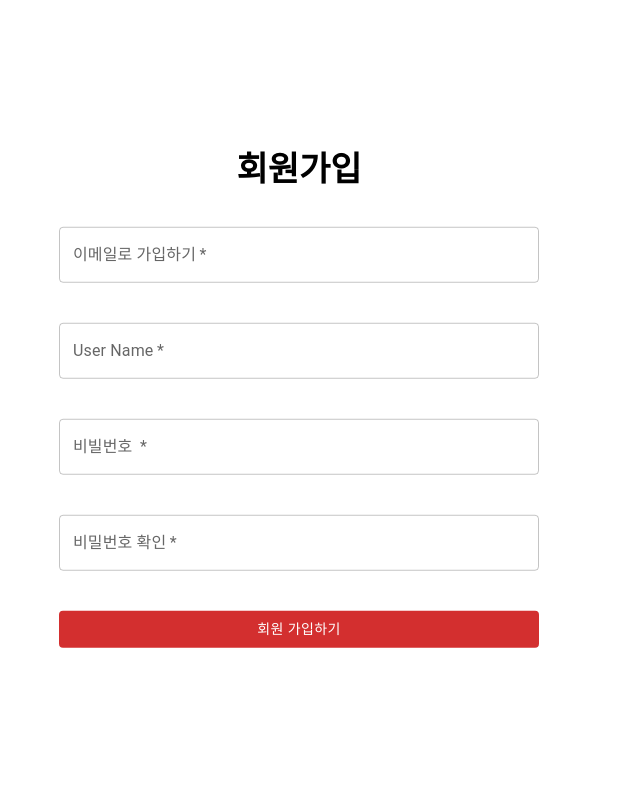
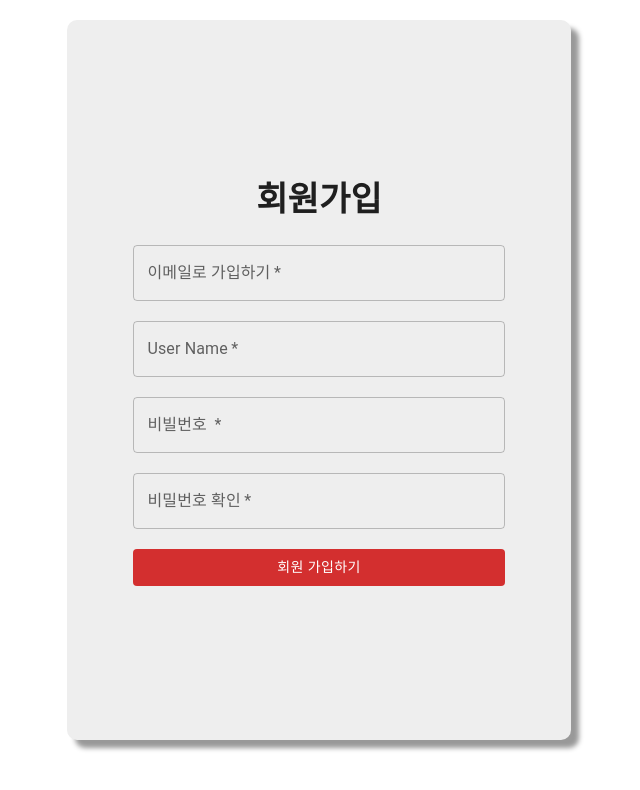
Before and after one commit to Rhabbit13/Rhabbit-FrontEnd, a React (Create React App) app: page /signup in a window 1280 px wide. Shown: the top 790 px of the page, without its empty margins (341-981 px from the left). Built offline with nearby package versions, Linux system fonts and the light colour scheme; no server answers.

Commit message:
로그인/회원가입페이지 UI 변경

```diff
--- a/src/pages/Login.jsx
+++ b/src/pages/Login.jsx
@@ -36,13 +36,14 @@ const Login = (props) => {
   return (
     <React.Fragment>
       <CssBaseline />
-      <Container maxWidth="sm">
+      <Container maxWidth="70%">
         <Box
           sx={{
+            boxShadow: "8px 8px 5px #999999",
             bgcolor: "#EEE",
-            width: "60vh",
+            width: "100%",
             margin: " 30px",
-            height: "90vh",
+            height: "auto",
             borderRadius: "10px",
             display: "flex",
             flexDirection: "column",
@@ -50,7 +51,7 @@ const Login = (props) => {
             alignItems: "center",
             padding: "20px",
           }}>
-          <Success>성공!!</Success>
+          <Success>SUCCESS</Success>
           <Wrap>
             <img src="/static/habbit.png" alt="로고" />
 
@@ -127,24 +128,24 @@ const boxFade = keyframes`
   }
   50%{
       background-position: left bottom;
-      transform: scale( 1.5 );
+      transform: scale( 0.8 );
   }
   100%{
       background-position: right bottom;
-      transform: scale( 2.0 );
+      transform: scale( 1);
 
   }
 `;
 const Success = styled.p`
-  font-size: 40px;
-  font-weight: 300;
+  font-size: 30px;
+  font-weight: 250;
   font-family: "jua", sans-serif;
-  color: red;
+  color: darkblue;
   position: absolute;
-  top: 100px;
-  left: 450px;
+  top: 30px;
+  left: 360px;
   animation: ${boxFade} 1s 1s infinite linear alternate;
-  margin-right: 10px;
+  margin-right: 20px;
 `;
 
 export default Login;
--- a/src/pages/Signup.jsx
+++ b/src/pages/Signup.jsx
@@ -5,6 +5,10 @@ import styled from "styled-components";
 import { history } from "../redux/configureStore";
 import { useDispatch } from "react-redux";
 import { actionCreators as userActions } from "../redux/modules/user";
+import Container from "@mui/material/Container";
+import CssBaseline from "@mui/material/CssBaseline";
+import Box from "@mui/material/Box";
+
 
 const Signup = (props) => {
   const [id, setId] = React.useState("");
@@ -40,6 +44,23 @@ const Signup = (props) => {
 
   return (
     <React.Fragment>
+      <CssBaseline />
+      <Container maxWidth="60%">
+        <Box
+          sx={{
+            boxShadow: "8px 8px 5px #999999",
+            bgcolor: "#EEE",
+            width: "100%",
+            margin: " 20px",
+            height: "90vh",
+            borderRadius: "10px",
+            display: "flex",
+            flexDirection: "column",
+            justifyContent: "center",
+            alignItems: "center",
+            padding: "20px",
+          }}>
+          {" "}
           <Wrap>
             <Title>회원가입</Title>
             <TextField
@@ -90,24 +111,23 @@ const Signup = (props) => {
               disableElevation
               color="error"
               onClick={() => {
-            signup()
+                signup();
               }}>
               회원 가입하기
             </Button>
           </Wrap>
+        </Box>
+      </Container>
     </React.Fragment>
   );
 };
 const Wrap = styled.div`
-  gap: 40px;
+  gap: 20px;
   display: flex;
   flex-direction: column;
   justify-items: center;
   width: 80%;
-  position: absolute;
-  left: 50%;
-  top: 50%;
-  transform: translate(-50%, -50%);
+
 `;
 const Title = styled.h2`
   font-size: 34px;
--- a/src/redux/modules/user.js
+++ b/src/redux/modules/user.js
@@ -27,7 +27,7 @@ const getUserDB = () => {
     axios
       .get("http:/18.224.37.224/", {
         headers: {
-          Authorization: `Bearer ${token}`,
+          Authorization: `BEARER ${token}`,
         },
       })
       .then((response) => {
@@ -52,18 +52,17 @@ const loginDB = (username, password) => {
         console.log(response);
         dispatch(
           logIn({
-            token: response.data.token,
+             token: response.data.token,
             is_login: true,
           })
         );
-        setCookie(
-          "token",
-          JSON.stringify(response.data.token)
-        );
-        history.push("/");
+        setCookie("token", JSON.stringify(response.data.token));
+        history.push("/main");
       })
       .catch((error) => {
+        alert("이메일을 확인하세요")
         console.log("Login Error", error);
+        window.location.reload();
       });
   };
 };
@@ -110,6 +109,7 @@ export default handleActions(
       produce(state, (draft) => {
         draft.nickname = action.payload.user.nickname;
         draft.username = action.payload.user.username;
+
         draft.is_login = true;
       }),
     [SET_USER]: (state, action) =>
@@ -117,7 +117,6 @@ export default handleActions(
         draft.nickname = action.payload.user.nickname;
         draft.username = action.payload.user.username;
         draft.password = action.payload.user.password;
-
       }),
   },
   user_initial
--- a/src/shared/App.js
+++ b/src/shared/App.js
@@ -17,7 +17,7 @@ function App() {
         style={{ position: "relative", height: "100vh" }}
       >
         <Switch>
-          <Route exact path="/" component={() => <Main></Main>} />
+          <Route exact path="/main" component={() => <Main></Main>} />
           <Route path="/login" component={() => <Login></Login>} />
           <Route path="/signup" component={() => <Signup></Signup>} />
           <Route path="/detail/:pid" component={() => <Detail></Detail>} />
```
Also changed, not shown: 1 other file (tests, documents, lock files or other folders). Lines whose indentation alone changed are shown as unchanged.
